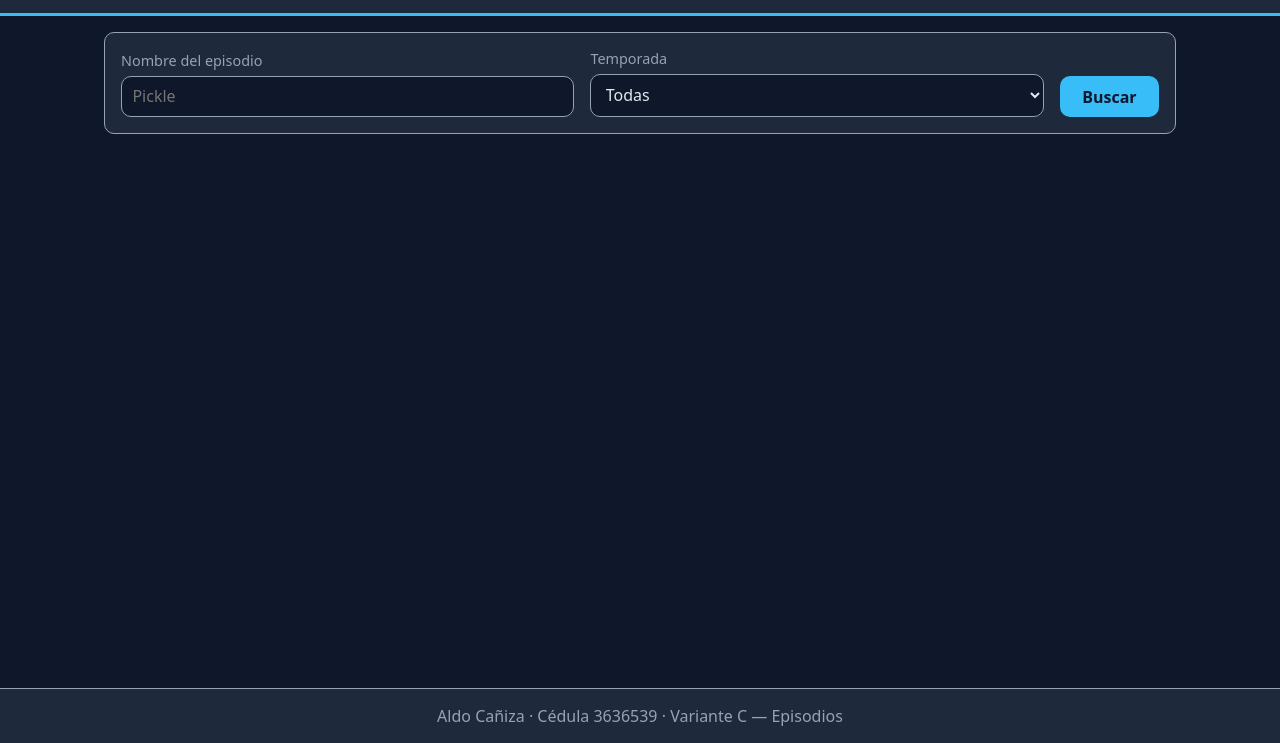
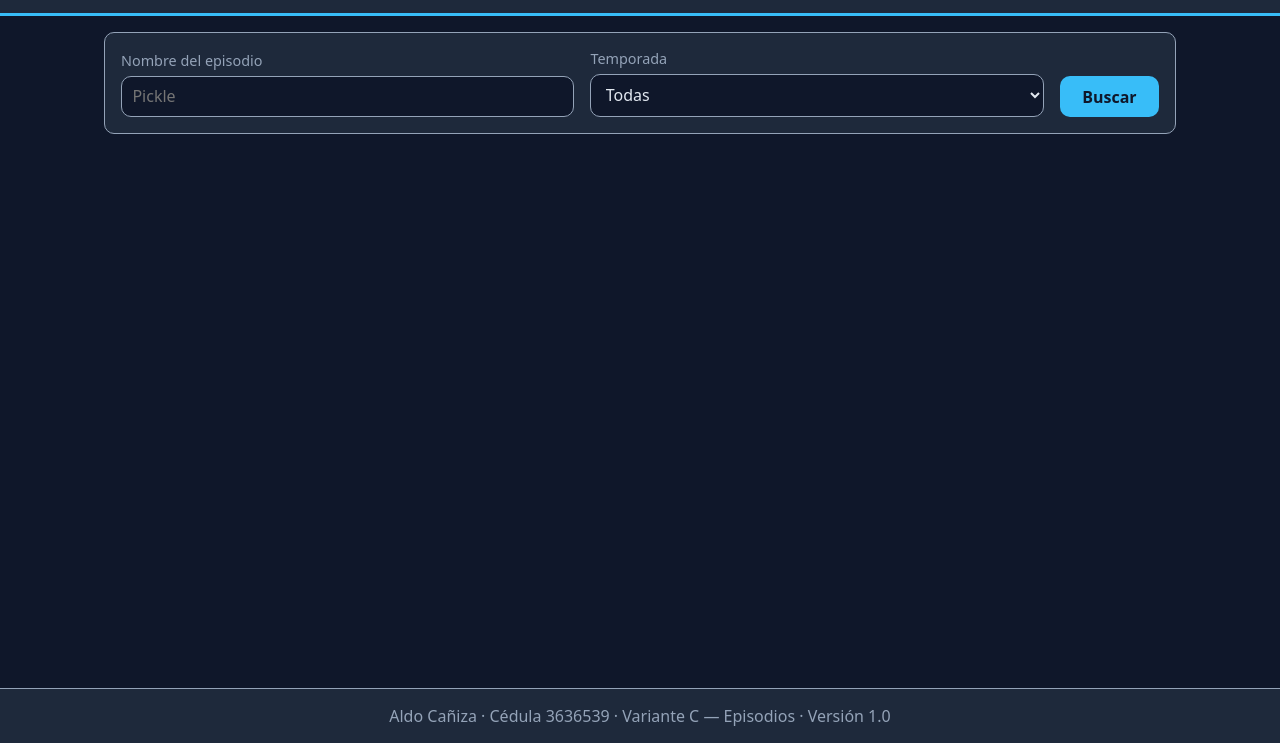
Before and after one commit to aldocaniza/tp-caniza-aldo, a plain HTML site: page index.html in a window 1280 px wide. Shown: the part 57-800 px from the top of the page. Drawn offline with Linux system fonts and the light colour scheme.

Commit message:
feat: agregar número de versión en el pie

```diff
--- a/index.html
+++ b/index.html
@@ -39,7 +39,7 @@
   </main>
 
   <footer class="pie">
-    <p>Aldo Cañiza · Cédula 3636539 · Variante C — Episodios</p>
+    <p>Aldo Cañiza · Cédula 3636539 · Variante C — Episodios · Versión 1.0</p>
   </footer>
 
   <script src="js/app.js"></script>
```
